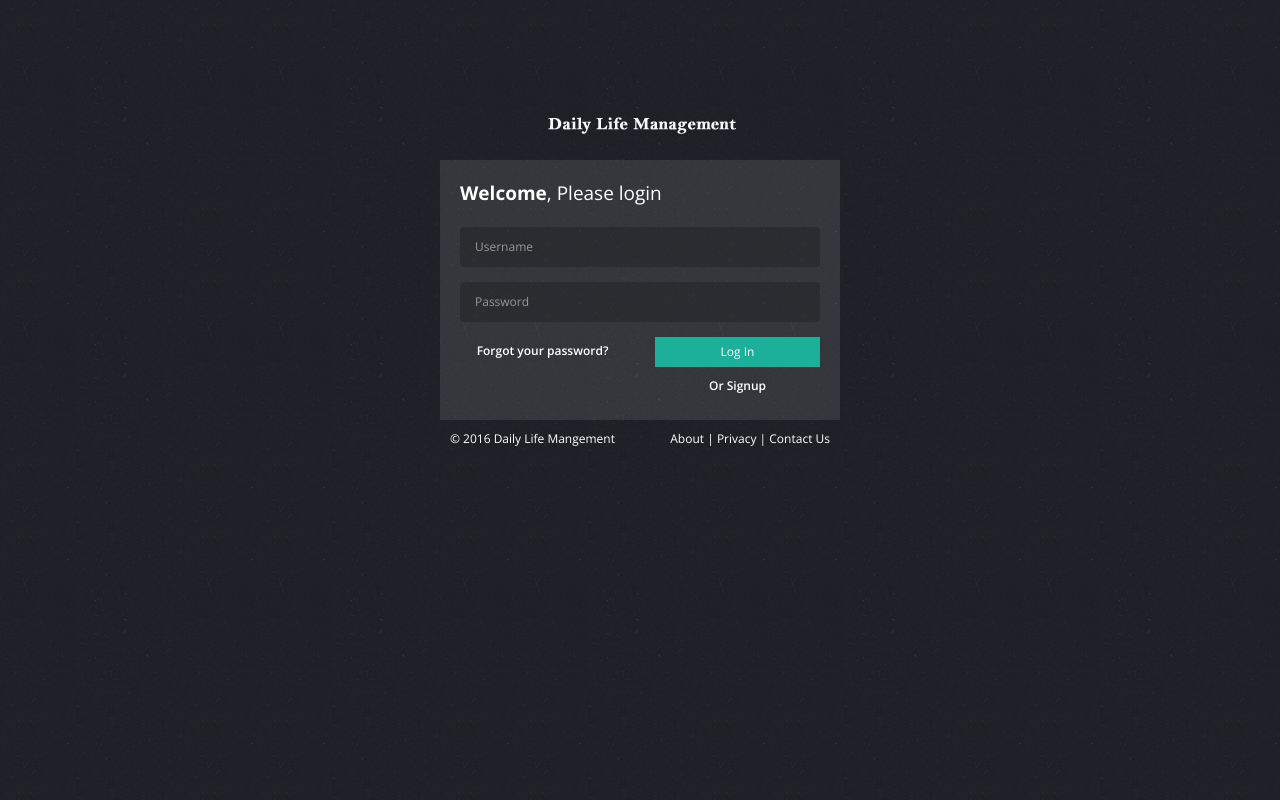
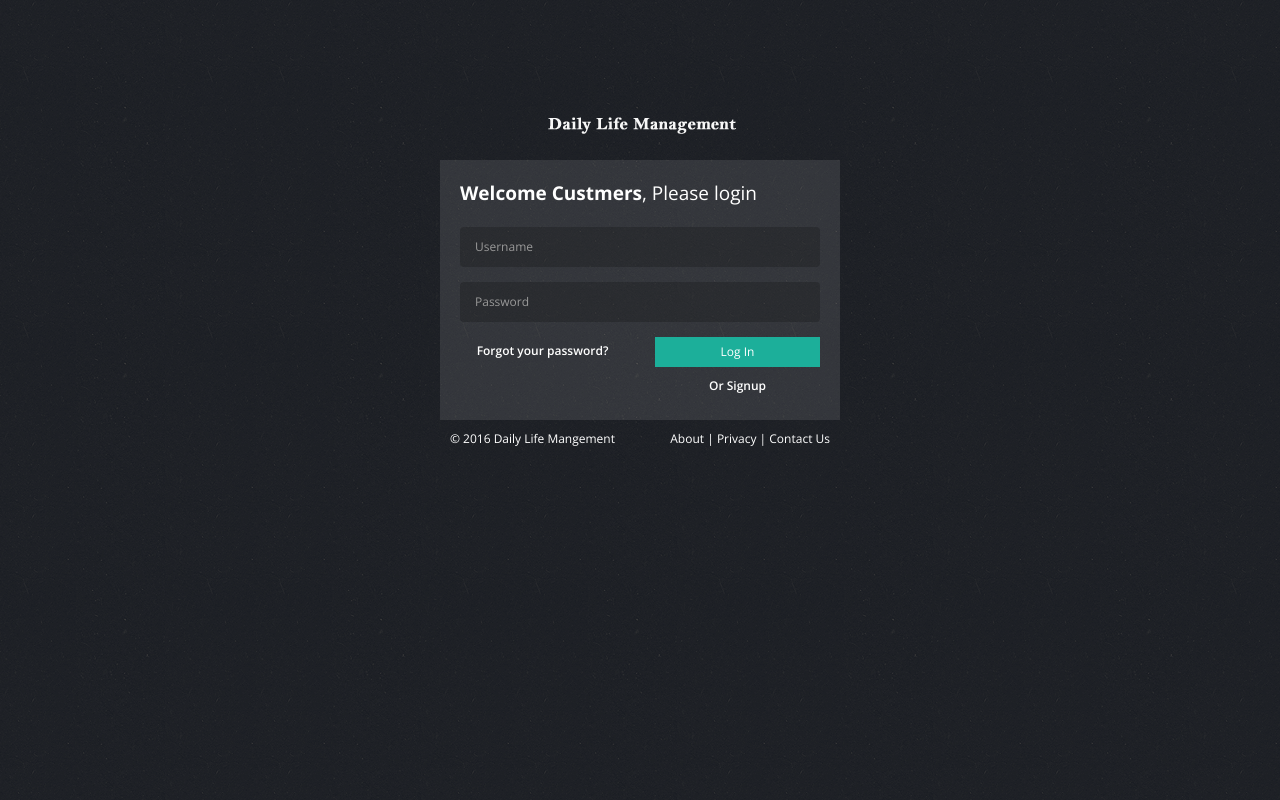
Before and after one commit to AsadAzizRajput/DailylifeMangement, a website: page static/adminPortal/index.html at #/login in a window 1280 px wide. Drawn offline with nearby package versions, Linux system fonts and the light colour scheme; files that its build step writes are made by us from their sources; files whose address does not match are found by name.

Commit message:
Change in Login

```diff
--- a/static/adminPortal/partials/login/login.html
+++ b/static/adminPortal/partials/login/login.html
@@ -4,7 +4,7 @@
                 <div class="login-logo"></div>
 
                 <div class="login-body">
-                    <div class="login-title"><strong>Welcome</strong>, Please login</div>
+                    <div class="login-title"><strong>Welcome Custmers</strong>, Please login</div>
                     <form action="index.html" class="form-horizontal" method="post">
                     <div class="form-group">
                         <div class="col-md-12">
```
